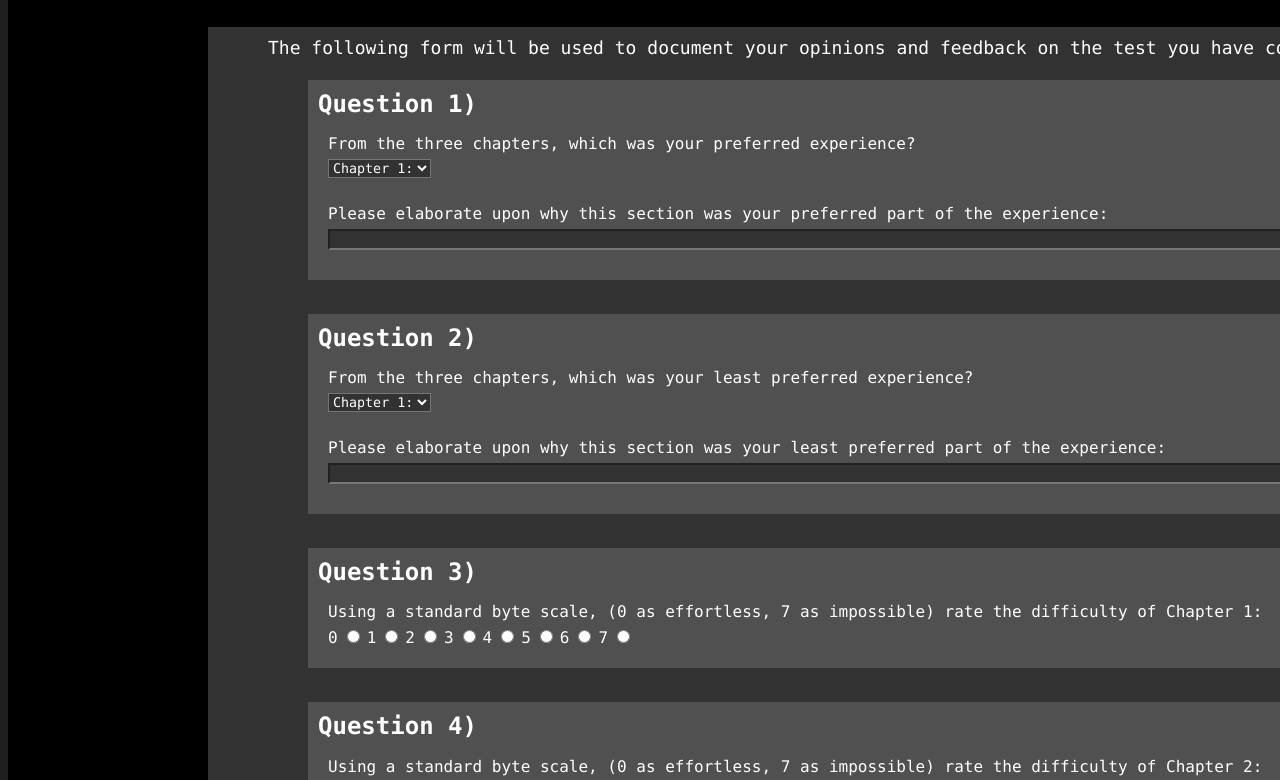
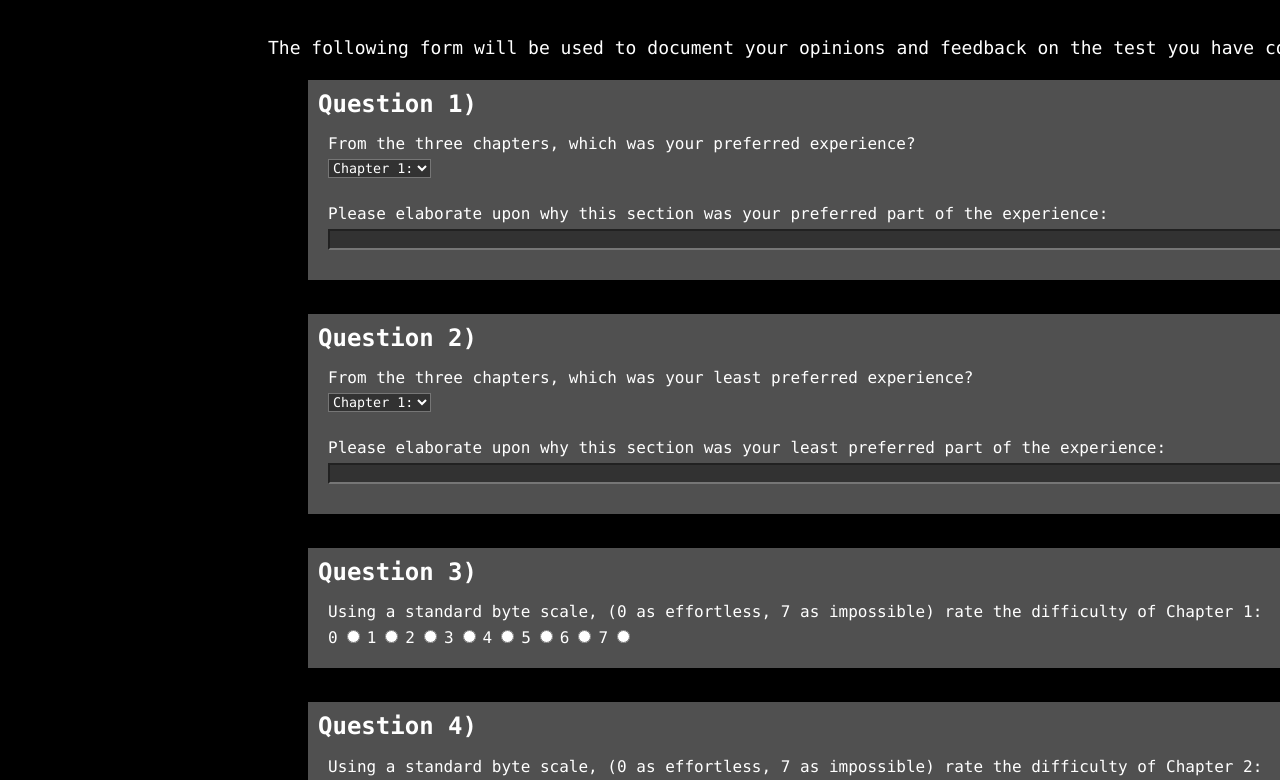
Before and after one commit to ajjagecko/App_Feed_Form, a plain HTML site: page index.html in a window 1280 px wide. Shown: the part 139-919 px from the top of the page. Drawn offline with Linux system fonts and the light colour scheme.

Commit message:
Update style.css

```diff
--- a/style.css
+++ b/style.css
@@ -1,6 +1,6 @@
 
 body{
-   background-color: rgb(30,30,30);
+   background-color: rgb(0,0,0);
 }
 
 .descript p{
@@ -106,7 +106,7 @@ body{
    position: relative;
    left:200px;
    width: 1200px;
-   background-color: rgb(50,50,50);
+   background-color: rgb(0,0,0);
 }
 
 .scroll_proof {
```
